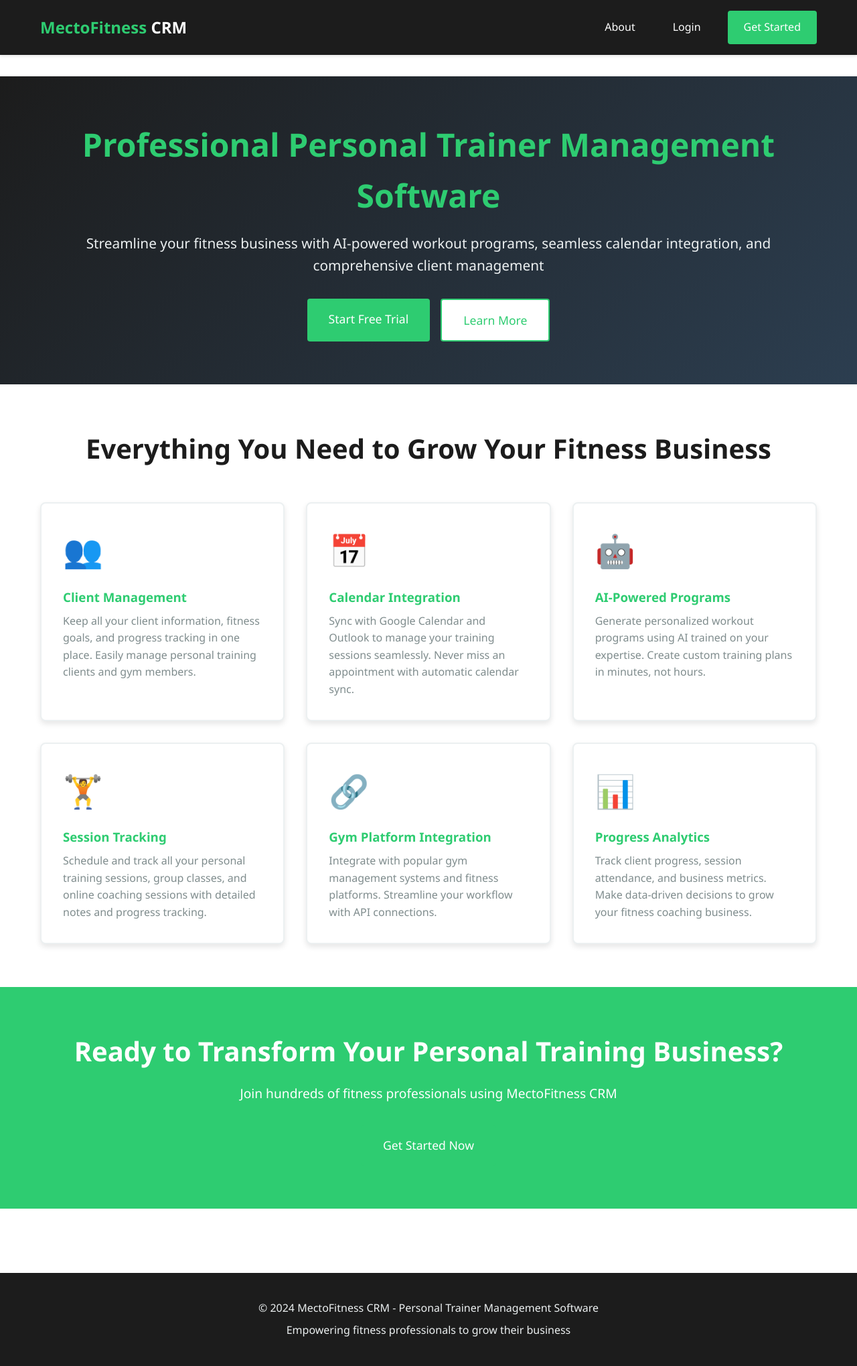
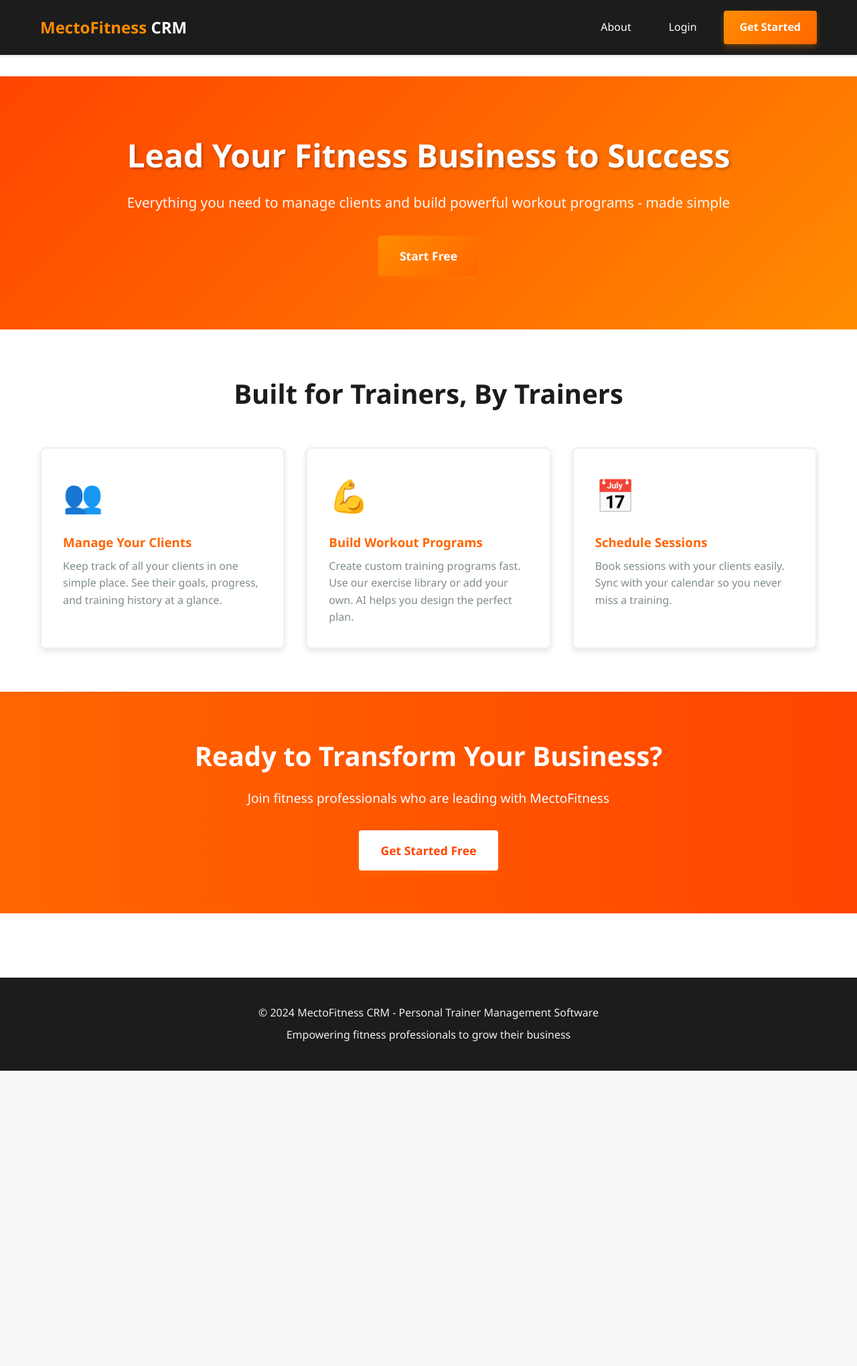
Before and after one commit to JonSvitna/MectofitnessCRM, a Flask app: page / in a window 1280 px wide. Shown: the whole page at 67% size. After the commit the page ends 1599 px from the top, so only its background shows below. Run offline with Flask 3, Linux system fonts and the light colour scheme.

Commit message:
Update color scheme to empowering amber/lava red/orange and simplify home page layout
Co-authored-by: JonSvitna <190561461+JonSvitna@users.noreply.github.com>

```diff
--- a/app/static/css/style.css
+++ b/app/static/css/style.css
@@ -1,18 +1,25 @@
-/* MectoFitness CRM - Green, White, Black Color Scheme */
+/* MectoFitness CRM - Empowering Leadership: Amber, Lava Red, Orange Color Scheme */
 
 :root {
-    --primary-green: #2ECC71;
-    --dark-green: #27AE60;
-    --light-green: #58D68D;
+    --primary-amber: #FF8C00;
+    --dark-orange: #FF6600;
+    --lava-red: #FF4500;
+    --warm-amber: #FFA500;
+    --light-amber: #FFB84D;
     --black: #1C1C1C;
     --dark-gray: #2C3E50;
     --medium-gray: #7F8C8D;
     --light-gray: #ECF0F1;
     --white: #FFFFFF;
-    --success: #2ECC71;
-    --danger: #E74C3C;
-    --warning: #F39C12;
-    --info: #3498DB;
+    --success: #28A745;
+    --danger: #DC3545;
+    --warning: #FFC107;
+    --info: #17A2B8;
+
+    /* Legacy aliases for compatibility */
+    --primary-green: #FF8C00;
+    --dark-green: #FF6600;
+    --light-green: #FFB84D;
 }
 
 * {
@@ -54,7 +61,7 @@ body {
 }
 
 .brand-name {
-    color: var(--primary-green);
+    color: var(--primary-amber);
 }
 
 .brand-tag {
@@ -127,23 +134,29 @@ body {
 }
 
 .btn-primary {
-    background-color: var(--primary-green);
+    background: linear-gradient(135deg, var(--primary-amber) 0%, var(--dark-orange) 100%);
     color: var(--white);
+    font-weight: 600;
+    box-shadow: 0 4px 8px rgba(255, 140, 0, 0.3);
 }
 
 .btn-primary:hover {
-    background-color: var(--dark-green);
+    background: linear-gradient(135deg, var(--dark-orange) 0%, var(--lava-red) 100%);
+    box-shadow: 0 6px 12px rgba(255, 69, 0, 0.4);
+    transform: translateY(-2px);
 }
 
 .btn-secondary {
     background-color: var(--white);
-    color: var(--primary-green);
-    border: 2px solid var(--primary-green);
+    color: var(--dark-orange);
+    border: 2px solid var(--primary-amber);
+    font-weight: 600;
 }
 
 .btn-secondary:hover {
-    background-color: var(--primary-green);
+    background-color: var(--primary-amber);
     color: var(--white);
+    border-color: var(--dark-orange);
 }
 
 .btn-large {
@@ -200,22 +213,25 @@ body {
 
 /* Hero Section */
 .hero-section {
-    background: linear-gradient(135deg, var(--black) 0%, var(--dark-gray) 100%);
+    background: linear-gradient(135deg, var(--lava-red) 0%, var(--dark-orange) 50%, var(--primary-amber) 100%);
     color: var(--white);
-    padding: 4rem 0;
+    padding: 5rem 0;
     text-align: center;
 }
 
 .hero-title {
     font-size: 3rem;
     margin-bottom: 1rem;
-    color: var(--primary-green);
+    color: var(--white);
+    font-weight: 700;
+    text-shadow: 2px 2px 4px rgba(0,0,0,0.3);
 }
 
 .hero-subtitle {
     font-size: 1.3rem;
     margin-bottom: 2rem;
-    color: var(--light-gray);
+    color: var(--white);
+    opacity: 0.95;
 }
 
 .hero-cta {
@@ -265,8 +281,9 @@ body {
 }
 
 .feature-card h3 {
-    color: var(--primary-green);
+    color: var(--dark-orange);
     margin-bottom: 0.5rem;
+    font-weight: 600;
 }
 
 .feature-card p {
@@ -275,7 +292,7 @@ body {
 
 /* CTA Section */
 .cta-section {
-    background-color: var(--primary-green);
+    background: linear-gradient(90deg, var(--dark-orange) 0%, var(--lava-red) 100%);
     color: var(--white);
     padding: 4rem 0;
     text-align: center;
--- a/app/templates/index.html
+++ b/app/templates/index.html
@@ -1,60 +1,41 @@
 {% extends "base.html" %}
 
-{% block title %}MectoFitness CRM - Professional Personal Trainer Management Software{% endblock %}
+{% block title %}MectoFitness - Grow Your Fitness Business{% endblock %}
 
-{% block meta_description %}MectoFitness CRM: The complete personal trainer management software with AI-powered workout programs, calendar sync, and gym platform integration. Perfect for fitness professionals and wellness coaches.{% endblock %}
+{% block meta_description %}MectoFitness: The simple, powerful tool for personal trainers. Manage clients, create workout plans, and grow your business - all in one place.{% endblock %}
 
 {% block content %}
 <div class="hero-section">
     <div class="container">
-        <h1 class="hero-title">Professional Personal Trainer Management Software</h1>
-        <p class="hero-subtitle">Streamline your fitness business with AI-powered workout programs, seamless calendar integration, and comprehensive client management</p>
+        <h1 class="hero-title">Lead Your Fitness Business to Success</h1>
+        <p class="hero-subtitle">Everything you need to manage clients and build powerful workout programs - made simple</p>
         <div class="hero-cta">
-            <a href="{{ url_for('auth.register') }}" class="btn btn-primary btn-large">Start Free Trial</a>
-            <a href="{{ url_for('main.about') }}" class="btn btn-secondary btn-large">Learn More</a>
+            <a href="{{ url_for('auth.register') }}" class="btn btn-primary btn-large">Start Free</a>
         </div>
     </div>
 </div>
 
 <div class="features-section">
     <div class="container">
-        <h2 class="section-title">Everything You Need to Grow Your Fitness Business</h2>
+        <h2 class="section-title">Built for Trainers, By Trainers</h2>
 
         <div class="features-grid">
             <div class="feature-card">
                 <div class="feature-icon">👥</div>
-                <h3>Client Management</h3>
-                <p>Keep all your client information, fitness goals, and progress tracking in one place. Easily manage personal training clients and gym members.</p>
+                <h3>Manage Your Clients</h3>
+                <p>Keep track of all your clients in one simple place. See their goals, progress, and training history at a glance.</p>
+            </div>
+
+            <div class="feature-card">
+                <div class="feature-icon">💪</div>
+                <h3>Build Workout Programs</h3>
+                <p>Create custom training programs fast. Use our exercise library or add your own. AI helps you design the perfect plan.</p>
             </div>
 
             <div class="feature-card">
                 <div class="feature-icon">📅</div>
-                <h3>Calendar Integration</h3>
-                <p>Sync with Google Calendar and Outlook to manage your training sessions seamlessly. Never miss an appointment with automatic calendar sync.</p>
-            </div>
-
-            <div class="feature-card">
-                <div class="feature-icon">🤖</div>
-                <h3>AI-Powered Programs</h3>
-                <p>Generate personalized workout programs using AI trained on your expertise. Create custom training plans in minutes, not hours.</p>
-            </div>
-
-            <div class="feature-card">
-                <div class="feature-icon">🏋️</div>
-                <h3>Session Tracking</h3>
-                <p>Schedule and track all your personal training sessions, group classes, and online coaching sessions with detailed notes and progress tracking.</p>
-            </div>
-
-            <div class="feature-card">
-                <div class="feature-icon">🔗</div>
-                <h3>Gym Platform Integration</h3>
-                <p>Integrate with popular gym management systems and fitness platforms. Streamline your workflow with API connections.</p>
-            </div>
-
-            <div class="feature-card">
-                <div class="feature-icon">📊</div>
-                <h3>Progress Analytics</h3>
-                <p>Track client progress, session attendance, and business metrics. Make data-driven decisions to grow your fitness coaching business.</p>
+                <h3>Schedule Sessions</h3>
+                <p>Book sessions with your clients easily. Sync with your calendar so you never miss a training.</p>
             </div>
         </div>
     </div>
@@ -62,9 +43,9 @@
 
 <div class="cta-section">
     <div class="container">
-        <h2>Ready to Transform Your Personal Training Business?</h2>
-        <p>Join hundreds of fitness professionals using MectoFitness CRM</p>
-        <a href="{{ url_for('auth.register') }}" class="btn btn-primary btn-large">Get Started Now</a>
+        <h2>Ready to Transform Your Business?</h2>
+        <p>Join fitness professionals who are leading with MectoFitness</p>
+        <a href="{{ url_for('auth.register') }}" class="btn btn-primary btn-large" style="background: var(--white); color: var(--lava-red); font-weight: 700;">Get Started Free</a>
     </div>
 </div>
 {% endblock %}
```
Also changed, not shown: other parts of app/static/css/style.css (+14 -13 lines), app/templates/dashboard.html (+8 -8 lines), config.py (+8 -3 lines).
